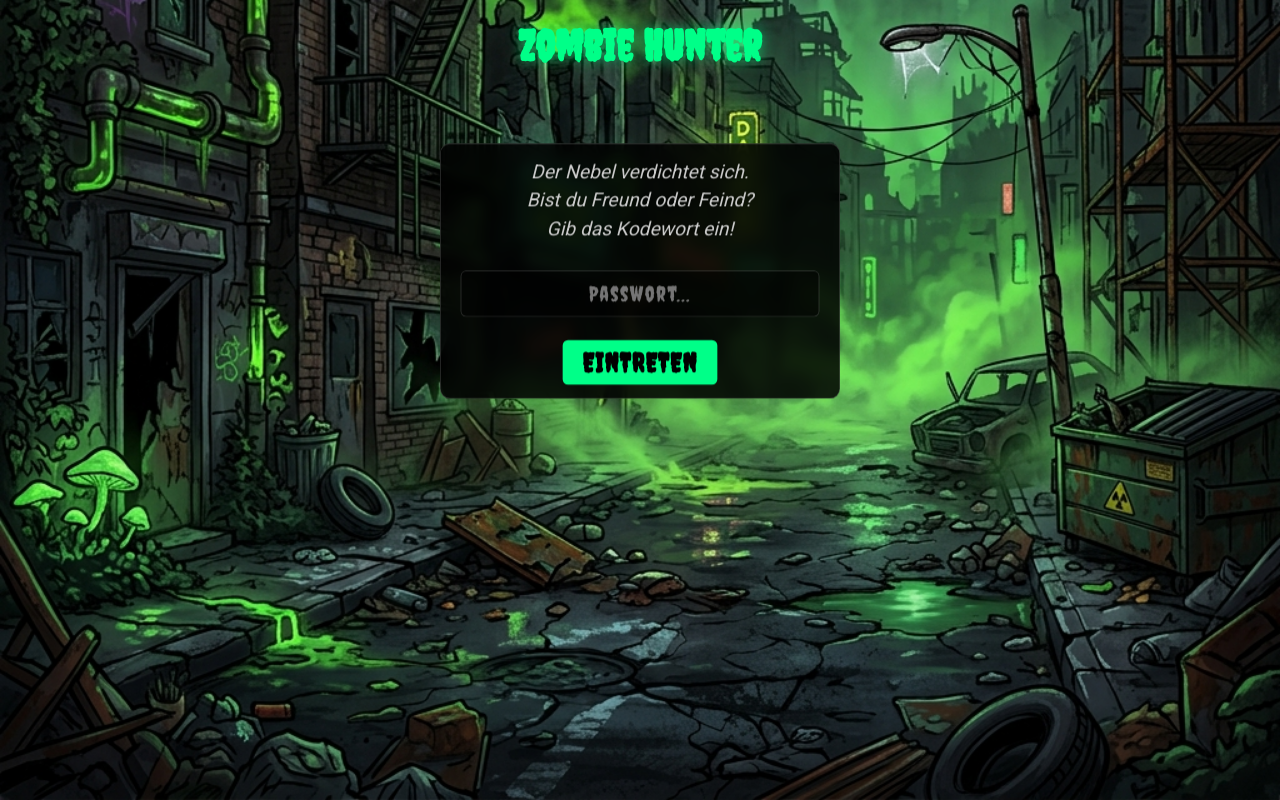
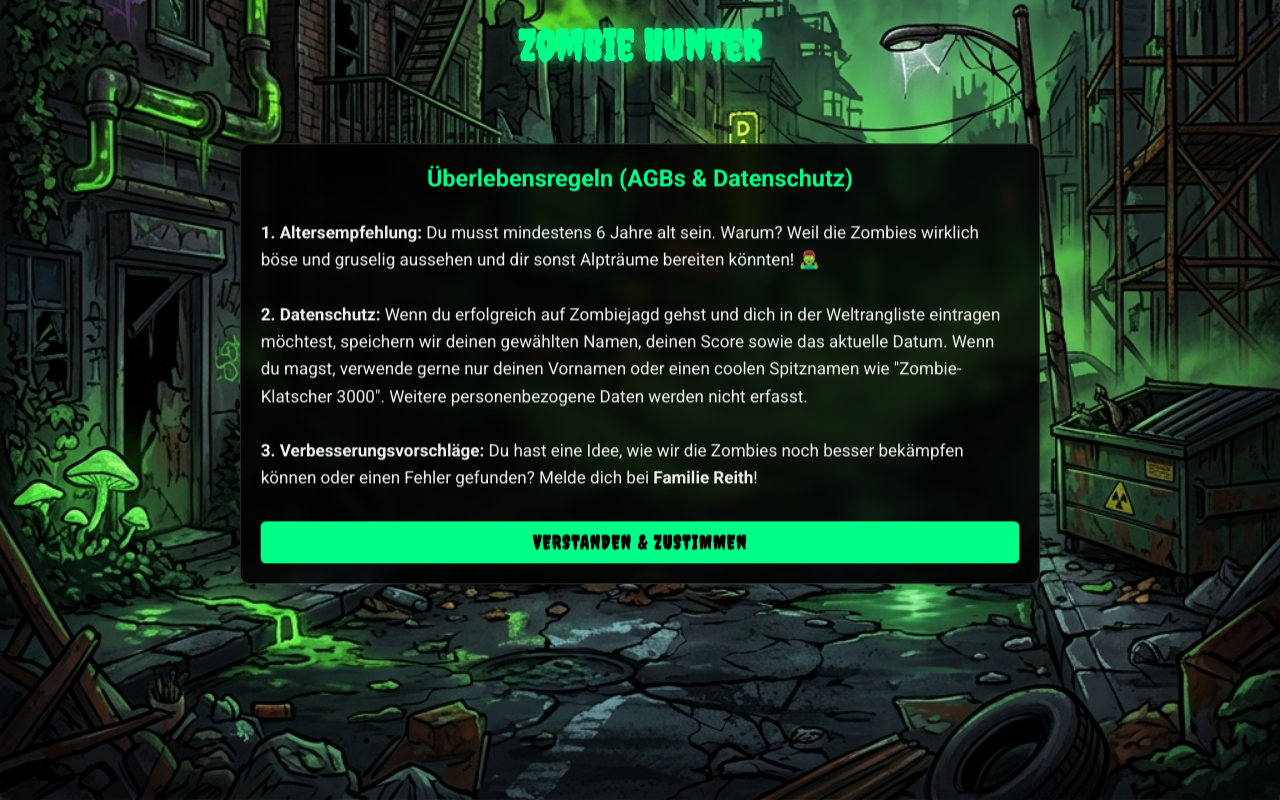
Before and after one commit to DeepThoughtZero/VokabelTrainer, a plain HTML site: page index.html in a window 1280 px wide. Drawn offline with Linux system fonts and the light colour scheme.

Commit message:
AGBs und Datenschutz

```diff
--- a/index.html
+++ b/index.html
@@ -9,8 +9,24 @@
 </head>
 <body>
     <div id="app-container">
+        <!-- Terms Screen -->
+        <section id="terms-screen" class="screen active">
+            <h1 class="title">Zombie Hunter</h1>
+            <div class="glass login-box" style="max-width: 1200px; width: 95%; padding: 30px;">
+                <h2 style="color: var(--accent-color); margin-bottom: 20px; font-size: 2.2rem;">Überlebensregeln (AGBs & Datenschutz)</h2>
+                <div style="text-align: left; font-size: 1.6rem; margin-bottom: 25px; line-height: 1.6; max-height: 65vh; overflow-y: auto; padding-right: 15px;">
+                    <p><strong>1. Altersempfehlung:</strong> Du musst mindestens 6 Jahre alt sein. Warum? Weil die Zombies wirklich böse und gruselig aussehen und dir sonst Alpträume bereiten könnten! 🧟‍♂️</p>
+                    <br>
+                    <p><strong>2. Datenschutz:</strong> Wenn du erfolgreich auf Zombiejagd gehst und dich in der Weltrangliste eintragen möchtest, speichern wir deinen gewählten Namen, deinen Score sowie das aktuelle Datum. Wenn du magst, verwende gerne nur deinen Vornamen oder einen coolen Spitznamen wie "Zombie-Klatscher 3000". Weitere personenbezogene Daten werden nicht erfasst.</p>
+                    <br>
+                    <p><strong>3. Verbesserungsvorschläge:</strong> Du hast eine Idee, wie wir die Zombies noch besser bekämpfen können oder einen Fehler gefunden? Melde dich bei <strong>Familie Reith</strong>!</p>
+                </div>
+                <button id="accept-terms-btn" class="btn-primary" style="width: 100%; font-size: 1.8rem; padding: 15px;">Verstanden & Zustimmen</button>
+            </div>
+        </section>
+
         <!-- Login Screen -->
-        <section id="login-screen" class="screen active">
+        <section id="login-screen" class="screen">
             <h1 class="title">Zombie Hunter</h1>
             <div class="glass login-box">
                 <p class="mysterious-text">Der Nebel verdichtet sich.<br>Bist du Freund oder Feind?<br>Gib das Kodewort ein!</p>
--- a/js/app.js
+++ b/js/app.js
@@ -82,11 +82,19 @@ document.addEventListener('DOMContentLoaded', () => {
 
     // DOM Elements
     const screens = {
+        terms: document.getElementById('terms-screen'),
         login: document.getElementById('login-screen'),
         start: document.getElementById('start-screen'),
         game: document.getElementById('game-screen'),
         end: document.getElementById('end-screen')
     };
+
+    const acceptTermsBtn = document.getElementById('accept-terms-btn');
+    if (acceptTermsBtn) {
+        acceptTermsBtn.addEventListener('click', () => {
+            showScreen('login');
+        });
+    }
 
     const loginBtn = document.getElementById('login-btn');
     const passwordInput = document.getElementById('secret-password');
```
